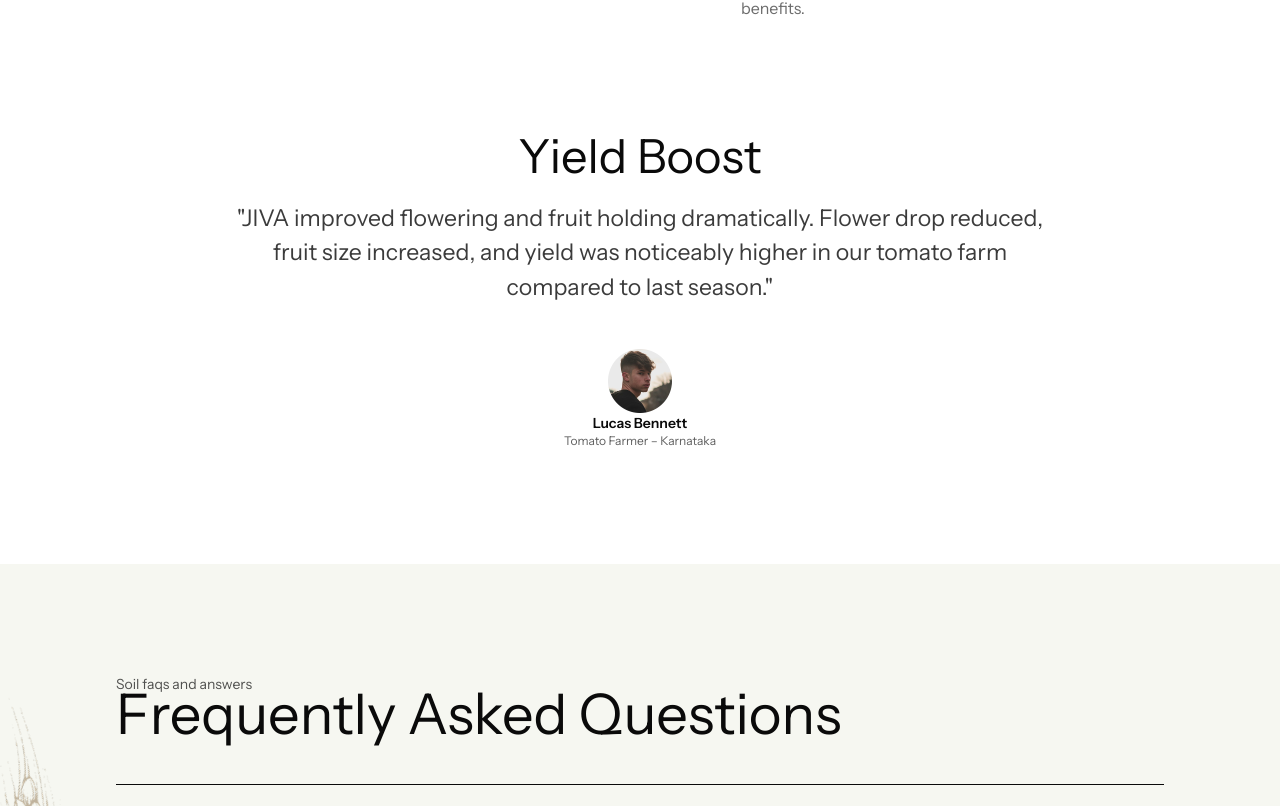
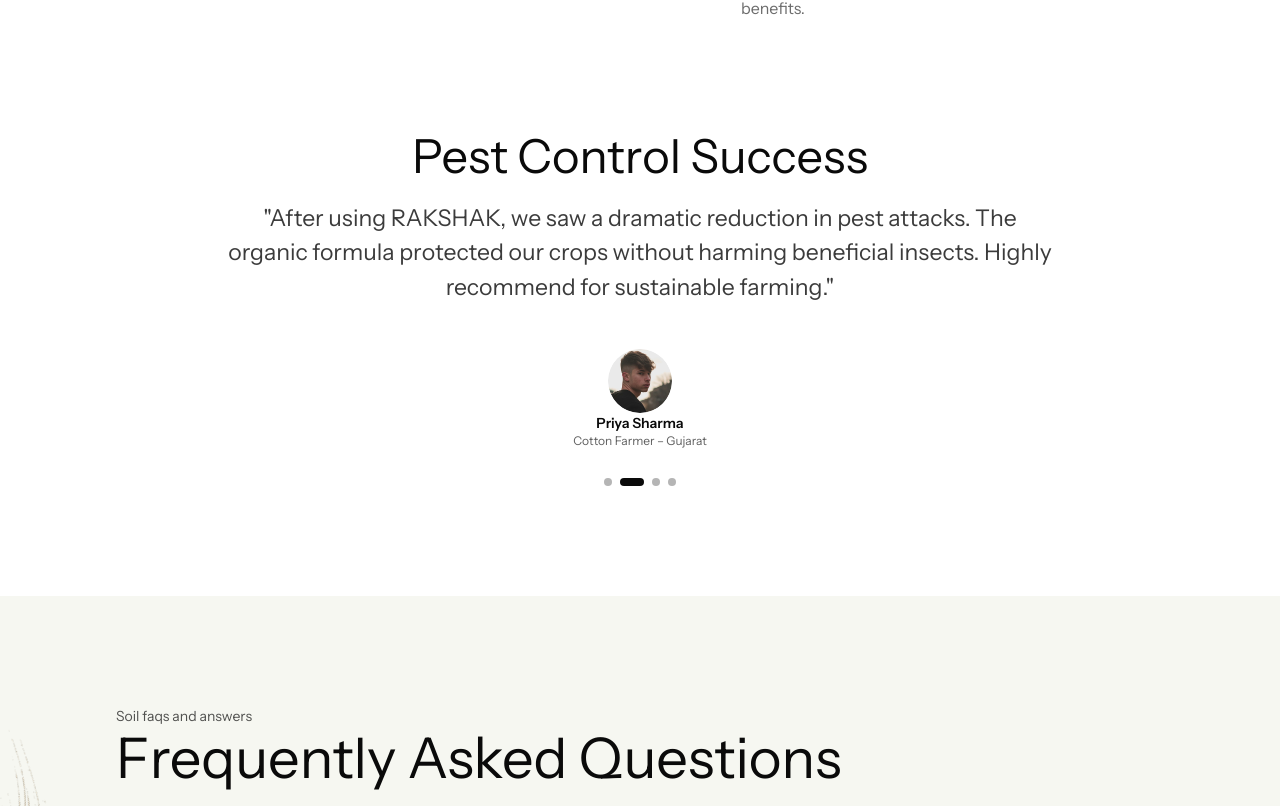
Before and after one commit to debuggerdev24/vyoma-life-science, a Next.js app: page /home in a window 1280 px wide. Shown: the part 8234-9040 px from the top of the page. Built offline with nearby package versions, Linux system fonts and the light colour scheme.

Commit message:
fixed bugs

```diff
--- a/src/components/common/FAQAccordion.tsx
+++ b/src/components/common/FAQAccordion.tsx
@@ -47,7 +47,7 @@ const FAQAccordion = ({
               </div>
             )}
             {sectionTitle && (
-              <h2 className="text-4xl lg:text-[56px] font-normal text-[#0A0A0A] pb-[50px] border-b border-[#0A0A0A]">
+              <h2 className="text-4xl lg:text-[56px] leading-[65px] font-normal text-[#0A0A0A] pb-[50px] border-b border-[#0A0A0A]">
                 {sectionTitle}
               </h2>
             )}
--- a/src/components/home/InnovationSection.tsx
+++ b/src/components/home/InnovationSection.tsx
@@ -1,4 +1,6 @@
+"use client";
 import ImageContentSection from "../common/ImageContentSection";
+import { useState, useEffect } from "react";
 
 const InnovationSection = () => {
   const contentItems = [
@@ -32,6 +34,52 @@ const InnovationSection = () => {
     },
   ];
 
+  const testimonials = [
+    {
+      title: "Yield Boost",
+      quote:
+        '"JIVA improved flowering and fruit holding dramatically. Flower drop reduced, fruit size increased, and yield was noticeably higher in our tomato farm compared to last season."',
+      image: "/LucasBennett.png",
+      name: "Lucas Bennett",
+      location: "Tomato Farmer – Karnataka",
+    },
+    {
+      title: "Pest Control Success",
+      quote:
+        '"After using RAKSHAK, we saw a dramatic reduction in pest attacks. The organic formula protected our crops without harming beneficial insects. Highly recommend for sustainable farming."',
+      image: "/LucasBennett.png",
+      name: "Priya Sharma",
+      location: "Cotton Farmer – Gujarat",
+    },
+    {
+      title: "Disease Prevention",
+      quote:
+        '"SURAKSHA has been a game-changer for our wheat crops. The fungal infections that plagued us for years are now under control. Our harvest quality has improved significantly."',
+      image: "/LucasBennett.png",
+      name: "Rajesh Kumar",
+      location: "Wheat Farmer – Punjab",
+    },
+    {
+      title: "Healthy Growth",
+      quote:
+        '"Using VRIDHI showed amazing results in our vegetable farm. Plants grew stronger, greener, and more resistant to climate stress. The difference was visible within weeks."',
+      image: "/LucasBennett.png",
+      name: "Meena Patel",
+      location: "Vegetable Farmer – Maharashtra",
+    },
+  ];
+
+  const [currentSlide, setCurrentSlide] = useState(0);
+
+  // Auto-advance slider every 5 seconds
+  useEffect(() => {
+    const timer = setInterval(() => {
+      setCurrentSlide((prev) => (prev + 1) % testimonials.length);
+    }, 5000);
+
+    return () => clearInterval(timer);
+  }, [testimonials.length]);
+
   return (
     <section className="bg-white">
       <ImageContentSection
@@ -47,27 +95,41 @@ const InnovationSection = () => {
         imageClasses="h-full lg:max-h-[922px] w-full lg:max-w-[621px] object-cover"
       />
 
-      <div className="flex flex-col justify-center items-center max-w-[850px] px-2 mx-auto mb-[110px]">
+      <div className="flex flex-col justify-center items-center max-w-[850px] px-2 mx-auto lg:mb-[110px] mb-[50px]">
         <div className="text-[47px] leading-[50px] text-[#0A0A0A]">
-          Yield Boost
+          {testimonials[currentSlide].title}
         </div>
         <div className="text-center text-[23px] font-normal mt-5 text-[#0A0A0ACC]">
-          "JIVA improved flowering and fruit holding dramatically. Flower drop
-          reduced, fruit size increased, and yield was noticeably higher in our
-          tomato farm compared to last season."
+          {testimonials[currentSlide].quote}
         </div>
         <div className="flex flex-col items-center mb-[5px] mt-[45px]">
           <img
-            src="/LucasBennett.png"
-            alt="Lucas Bennett"
-            className="h-16 w-16"
+            src={testimonials[currentSlide].image}
+            alt={testimonials[currentSlide].name}
+            className="h-16 w-16 rounded-full object-cover"
           />
           <div className="text-sm font-semibold text-[#0A0A0A]">
-            Lucas Bennett
+            {testimonials[currentSlide].name}
           </div>
           <div className="text-xs font-normal text-[#0A0A0A] opacity-65">
-            Tomato Farmer – Karnataka
+            {testimonials[currentSlide].location}
           </div>
+        </div>
+
+        {/* Navigation Dots */}
+        <div className="flex gap-2 mt-6">
+          {testimonials.map((_, index) => (
+            <button
+              key={index}
+              onClick={() => setCurrentSlide(index)}
+              className={`w-2 h-2 rounded-full transition-all duration-300 ${
+                index === currentSlide
+                  ? "bg-[#0A0A0A] w-6"
+                  : "bg-[#0A0A0A]/30 hover:bg-[#0A0A0A]/50"
+              }`}
+              aria-label={`Go to slide ${index + 1}`}
+            />
+          ))}
         </div>
       </div>
     </section>
--- a/src/components/productDetail/Effectively.tsx
+++ b/src/components/productDetail/Effectively.tsx
@@ -79,17 +79,17 @@ const Effectively = () => {
           <p className="text-[#0A0A0AB2] text-sm font-semibold">
             {headerData.subtitle}
           </p>
-          <div className="text-[#0A0A0A] text-[56px] font-normal tracking-[-4px] leading-[65px]">
+          <div className="text-[#0A0A0A] lg:text-[56px] text-3xl font-normal lg:tracking-[-4px] lg:leading-[65px]">
             {headerData.title}
           </div>
 
-          <div className="text-[#0A0A0A]/60 max-w-[873px] text-sm font-normal mt-[10px]">
+          <div className="text-[#0A0A0A]/60 max-w-[873px] text-sm font-normal mt-[10px] px-6">
             {headerData.description}
           </div>
         </div>
 
         {/* Scrollable container */}
-        <div className="max-w-[1512px] w-full mx-auto pl-24">
+        <div className="max-w-[1512px] w-full mx-auto pl-6 md:pl-12 lg:pl-24">
           <div
             ref={scrollContainerRef}
             onMouseDown={handleMouseDown}
--- a/src/components/productDetail/ProductInfo.tsx
+++ b/src/components/productDetail/ProductInfo.tsx
@@ -14,9 +14,9 @@ const ProductInfo = ({ product }: ProductInfoProps) => {
         </div>
       </div>
       <div className="py-8 md:py-16 lg:py-24 px-6 md:px-12 lg:px-24 max-w-[1512px] flex mx-auto">
-        <div className="flex flex-col lg:flex-row gap-8 md:gap-10 lg:gap-[50px] items-start w-full">
+        <div className="grid grid-cols-1 lg:grid-cols-2 gap-8 md:gap-10 lg:gap-[50px] items-start w-full">
           {/* Left - Product Image */}
-          <div className="flex-shrink-0 w-full lg:w-[648px]">
+          <div className="flex-shrink-0 w-full">
             <img
               src={product.image}
               alt={product.name}
```
Also changed, not shown: src/app/blog/page.tsx (+22 -20 lines), src/app/blogDetail/[slug]/page.tsx (+9 -9 lines).
